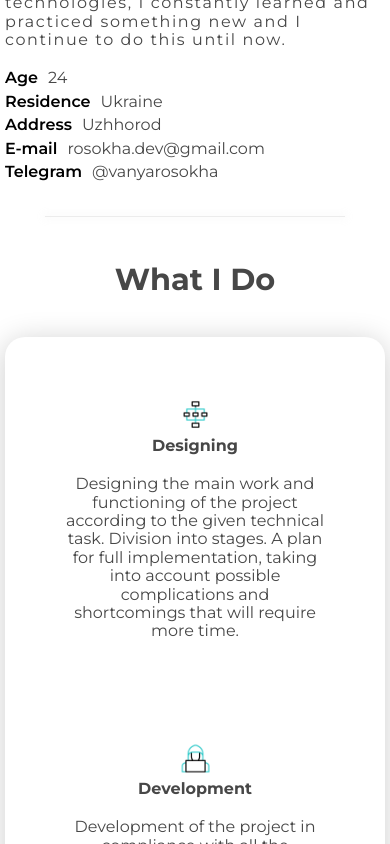
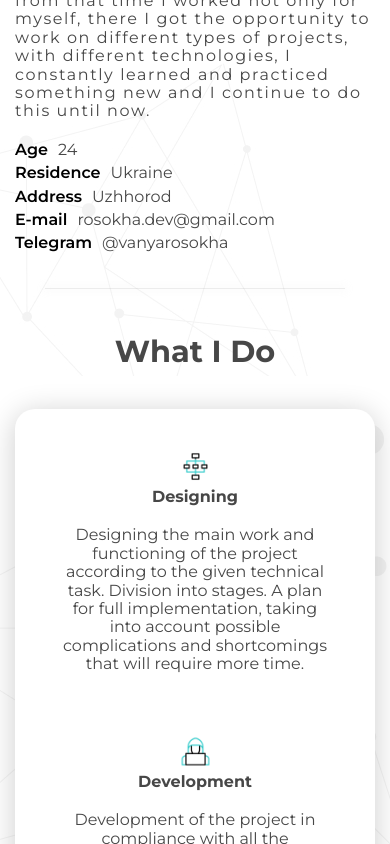
Before and after one commit to VanyaRH/MyPortfolio, a React (Create React App) app: page / in a window 390 px wide. Shown: the part 1156-2000 px from the top of the page. Built offline with nearby package versions, Linux system fonts and the light colour scheme.

Commit message:
fix mobile

```diff
--- a/src/App.css
+++ b/src/App.css
@@ -10,7 +10,11 @@
   height: 40vmin;
   pointer-events: none;
 }
-
+@media (max-width: 1225px){
+  .App{
+    background-image: url('./assets/images/mobile-bg.jpg');
+  }
+}
 @media (prefers-reduced-motion: no-preference) {
   .App-logo {
     animation: App-logo-spin infinite 20s linear;
--- a/src/App.tsx
+++ b/src/App.tsx
@@ -101,7 +101,9 @@ function App() {
                     <MyProjects separator={true} ref={newRef()}/>
                     <Contacts ref={newRef()} />
                     <Footer />
-                    <MemoizedParticlesComponent />
+                    <MediaQuery minWidth={1225}>
+                        <MemoizedParticlesComponent />
+                    </MediaQuery>
                 </div>
             </div>
             <MediaQuery minWidth={1225}>
--- a/src/components/sections/aboutInfo/aboutInfo.tsx
+++ b/src/components/sections/aboutInfo/aboutInfo.tsx
@@ -12,6 +12,8 @@ import {Sections} from "../../../variables/sections";
 import React, {ForwardedRef} from "react";
 import {Slide} from "react-awesome-reveal";
 import { showCV } from '../../../helpers/showCV';
+import {MemoizedParticlesComponent} from "../../Particles/particles";
+import MediaQuery from "react-responsive";
 
 export const AboutInfo = React.forwardRef((props, ref:ForwardedRef<any>) => {
     return (
@@ -82,6 +84,7 @@ export const AboutInfo = React.forwardRef((props, ref:ForwardedRef<any>) => {
                 </div>
 
                 <div className={`flexRow ${styles.innerSection}`}>
+                    <MediaQuery minWidth={1225}>
                         <Slide triggerOnce={true} className={styles.inner} direction="left" duration={500}>
                             <div className={styles.innerList}>
                                 <Card icon={designingGif} title={'Designing'} description={`Designing the main work and functioning of the project according to the given technical task. Division into stages. A plan for full implementation, taking into account possible complications and shortcomings that will require more time.`} />
@@ -90,6 +93,17 @@ export const AboutInfo = React.forwardRef((props, ref:ForwardedRef<any>) => {
                                 <Card icon={supportGif} title={'Support'} description={`Project support after its release. Optimization of already written code and addition of new functionality when necessary.`} />
                             </div>
                         </Slide>
+                    </MediaQuery>
+                    <MediaQuery maxWidth={1225}>
+                        <div className={styles.inner}>
+                            <div className={styles.innerList}>
+                                <Card icon={designingGif} title={'Designing'} description={`Designing the main work and functioning of the project according to the given technical task. Division into stages. A plan for full implementation, taking into account possible complications and shortcomings that will require more time.`} />
+                                <Card icon={developmentGif} title={'Development'} description={`Development of the project in compliance with all the requirements and rules specified in the previously designed plan. Completion of all tasks in a given time.`} />
+                                <Card icon={optimizationGif} title={'Optimization'} description={`Optimization of the product after its full execution and during its execution. Replacing difficult methods and algorithms with simpler ones, but with the same performance.`} />
+                                <Card icon={supportGif} title={'Support'} description={`Project support after its release. Optimization of already written code and addition of new functionality when necessary.`} />
+                            </div>
+                        </div>
+                    </MediaQuery>
                     </div>
                 <div className="white-space-30"></div>
             </div>
--- a/src/components/sections/aboutInfo/components/card/card.tsx
+++ b/src/components/sections/aboutInfo/components/card/card.tsx
@@ -3,6 +3,7 @@ import pcGif from "../../../../../assets/images/icons/pc.gif";
 import {Text} from "../../../../common/text/text";
 import {useState} from "react";
 import {Slide} from "react-awesome-reveal";
+import MediaQuery from "react-responsive";
 
 interface ICard{
     icon: any;
@@ -14,6 +15,8 @@ export const Card = (props: ICard) => {
     const [isShown, setIsShown] = useState(false);
 
     return (
+        <>
+            <MediaQuery minWidth={1225}>
                 <Slide triggerOnce={true} className={styles.innerListBlock} direction="left" duration={1000}>
                     <div className={styles.innerListBlock}
                          onMouseEnter={() => setIsShown(true)}
@@ -27,5 +30,22 @@ export const Card = (props: ICard) => {
                             <p className={styles.descriptionWrap}><Text customClass={styles.aboutTitle} text={props.description}/></p>
                         </div>
                     </div></Slide>
+            </MediaQuery>
+            <MediaQuery maxWidth={1225}>
+                <div className={styles.innerListBlock}
+                     onMouseEnter={() => setIsShown(true)}
+                     onMouseLeave={() => setIsShown(false)}
+                >
+                    <div className={styles.ciIcon}>
+                        <img className={styles.gif} src={props.icon} alt=""/>
+                    </div>
+                    <div className={styles.ciText}>
+                        <h4><Text customClass={styles.aboutTitle} text={props.title}/></h4>
+                        <p className={styles.descriptionWrap}><Text customClass={styles.aboutTitle} text={props.description}/></p>
+                    </div>
+                </div>
+            </MediaQuery>
+        </>
+
     )
 }
--- a/src/components/sections/aboutInfo/components/experienceCard/experienceCard.module.css
+++ b/src/components/sections/aboutInfo/components/experienceCard/experienceCard.module.css
@@ -59,6 +59,13 @@
     }
 }
 
+@media(max-width: 414px){
+    .card{
+        width: 280px;
+        max-width: 280px;
+    }
+}
+
 @media(max-width: 375px){
     .card{
         width: 280px;
--- a/src/components/sections/myProjects/myProjects.module.css
+++ b/src/components/sections/myProjects/myProjects.module.css
@@ -25,7 +25,7 @@
     letter-spacing: 0.2em;
     text-transform: uppercase;
 }
-@media(max-width: 399px){
+@media(max-width: 414px){
     .separatorWrap .separator{
         font-size: 16px;
     }
--- a/src/components/sections/myProjects/projectsCards/projectCard/project-card.module.css
+++ b/src/components/sections/myProjects/projectsCards/projectCard/project-card.module.css
@@ -65,7 +65,7 @@
     }
 }
 
-@media(max-width: 399px){
+@media(max-width: 414px){
     .card{
         width: 310px;
     }
```
Also changed, not shown: src/assets/images/mobile-bg.jpg (added). Lines whose indentation alone changed are shown as unchanged.
